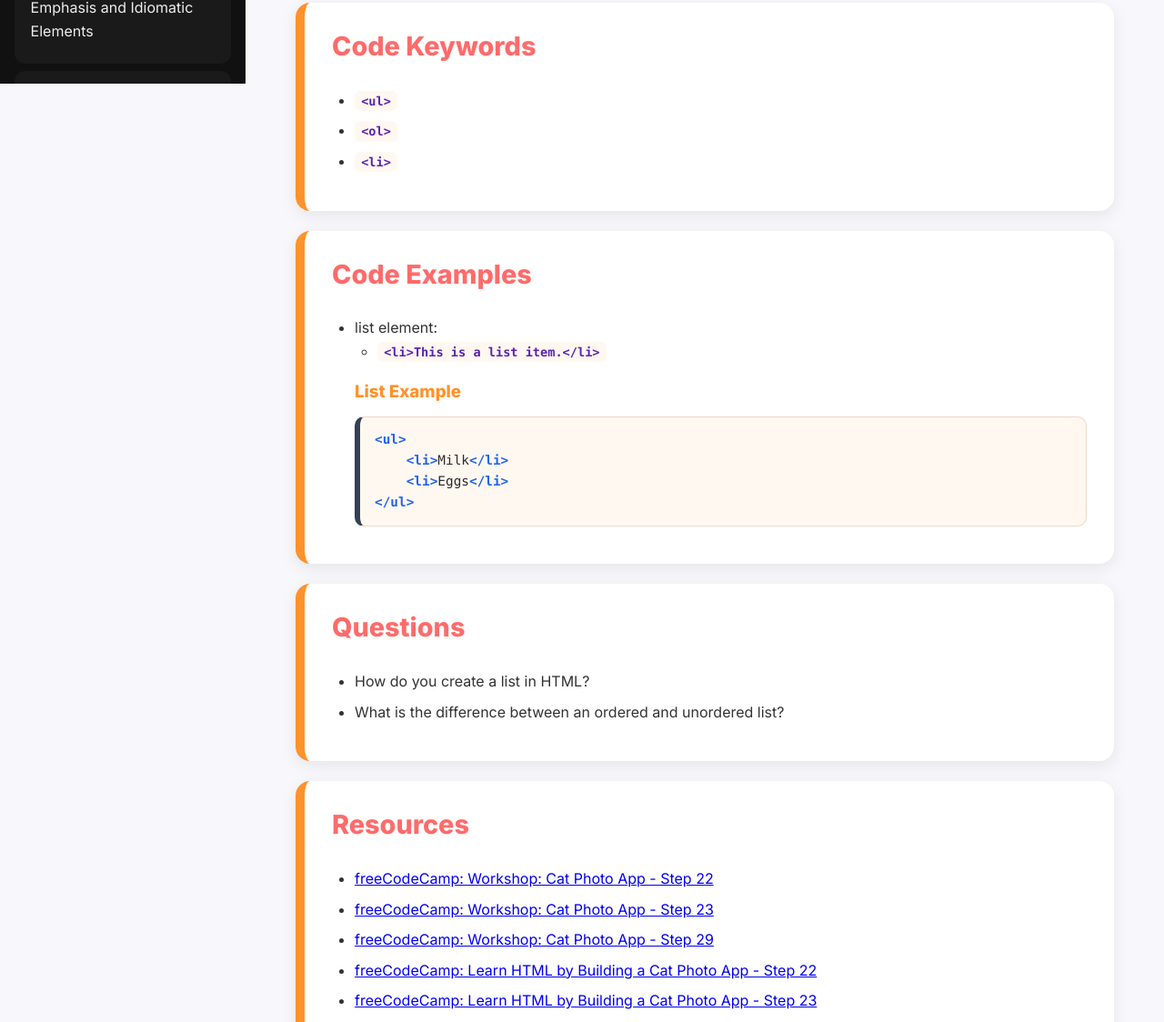
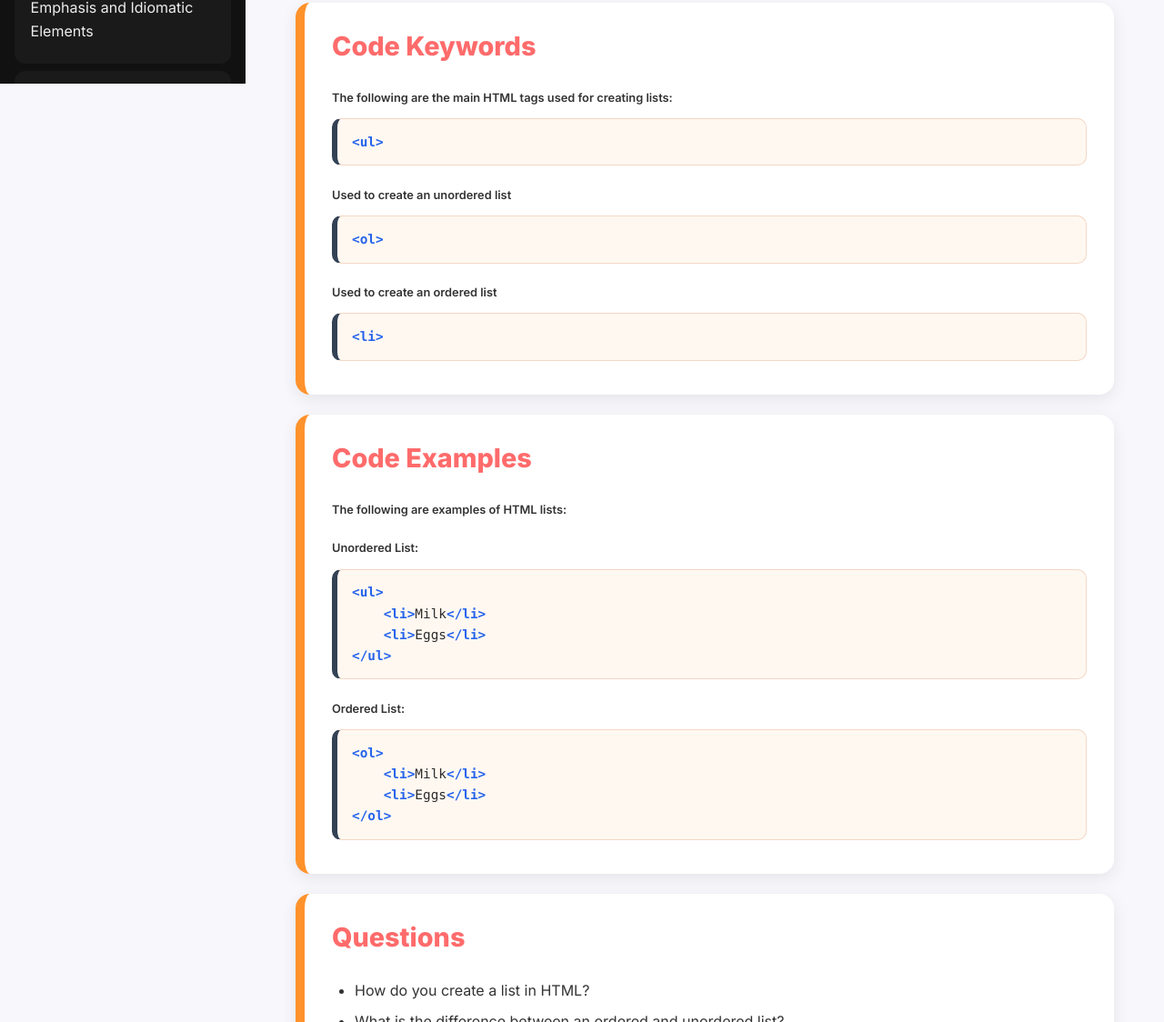
Before and after one commit to BOO1980/boo-html, a plain HTML site: page html-notes/html-lists.html in a window 1280 px wide. Shown: the part 708-1832 px from the top of the page at 91% size. Drawn offline with Linux system fonts and the light colour scheme.

Commit message:
Enhance HTML structure by adding section comments for clarity and reorganizing code examples for better understanding

```diff
--- a/html-notes/html-lists.html
+++ b/html-notes/html-lists.html
@@ -29,6 +29,7 @@
     </header>
     <div id="sidebar-mount"></div>
     <main class="content">
+        <!-- Overview -->
         <section id="overview">
             <h2>Overview</h2>
             <ul>
@@ -39,6 +40,8 @@
 
             </ul>
         </section>
+
+        <!-- Keywords -->
         <section id="keywords">
             <h2>Keywords</h2>
             <dl>
@@ -52,35 +55,37 @@
                 <dd>An individual item in a list</dd>
             </dl>
         </section>
+
+        <!-- Code Keywords -->
         <section id="code-keywords">
             <h2>Code Keywords</h2>
-            <ul>
-                <li>
-                    <code>&lt;ul&gt;</code>
-                </li>
-                <li>
-                    <code>&lt;ol&gt;</code>
-                </li>
-                <li>
-                    <code>&lt;li&gt;</code>
-                </li>
-            </ul>
+
+            <p class="code-note">The following are the main HTML tags used for creating lists:</p>
+            <pre><code><span class="code-tag">&lt;ul&gt;</span></code></pre>
+            <p class="code-note">Used to create an unordered list</p>
+            <pre><code><span class="code-tag">&lt;ol&gt;</span></code></pre>
+            <p class="code-note">Used to create an ordered list</p>
+            <pre><code><span class="code-tag">&lt;li&gt;</span></code></pre>
+
         </section>
+
+        <!-- Code Examples -->
         <section id="code-examples">
             <h2>Code Examples</h2>
-            <ul>
-                <li>list element:
-                    <ul>
-                        <li><code>&lt;li&gt;This is a list item.&lt;/li&gt;</code></li>
-                    </ul>
-                </li>
-                <h3>List Example</h3>
-                <pre><code><span class="code-tag">&lt;ul&gt;</span>
+            <p class="code-note">The following are examples of HTML lists:</p>
+            <p class="code-note">Unordered List:</p>
+            <pre><code><span class="code-tag">&lt;ul&gt;</span>
     <span class="code-tag">&lt;li&gt;</span>Milk<span class="code-tag">&lt;/li&gt;</span>
     <span class="code-tag">&lt;li&gt;</span>Eggs<span class="code-tag">&lt;/li&gt;</span>
 <span class="code-tag">&lt;/ul&gt;</span></code></pre>
-            </ul>
+            <p class="code-note">Ordered List:</p>
+            <pre><code><span class="code-tag">&lt;ol&gt;</span>
+    <span class="code-tag">&lt;li&gt;</span>Milk<span class="code-tag">&lt;/li&gt;</span>
+    <span class="code-tag">&lt;li&gt;</span>Eggs<span class="code-tag">&lt;/li&gt;</span>
+<span class="code-tag">&lt;/ol&gt;</span></code></pre>
         </section>
+
+        <!-- Questions -->
         <section id="questions">
             <h2>Questions</h2>
             <ul>
@@ -88,6 +93,8 @@
                 <li>What is the difference between an ordered and unordered list?</li>
             </ul>
         </section>
+
+        <!-- Resources -->
         <section id="resources">
             <h2>Resources</h2>
             <ul>
@@ -111,6 +118,8 @@
                         freeCodeCamp: Learn HTML by Building a Cat Photo App - Step 29</a></li>
             </ul>
         </section>
+
+        <!-- TODO -->
         <section id="todo">
             <h2>TODO</h2>
             <ul>
@@ -122,7 +131,6 @@
             </ul>
     </main>
     <!-- Sidebar JS -->
-    <script src="../assets/layout.js"></script>
     <script src="../assets/script.js"></script>
     <script src="../assets/sidebar.js"></script>
 </body>
```
Also changed, not shown: html-notes/html-overview.html (+0 -1 lines).
